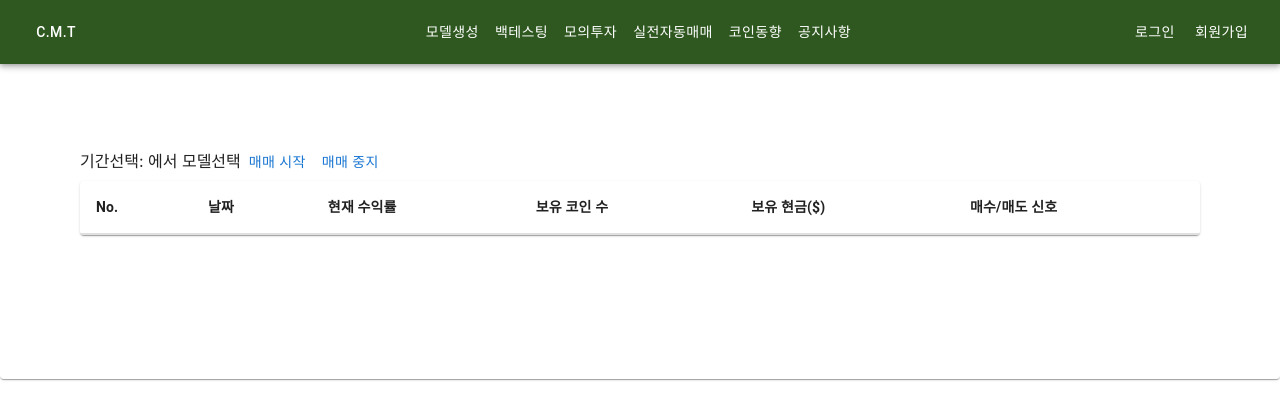
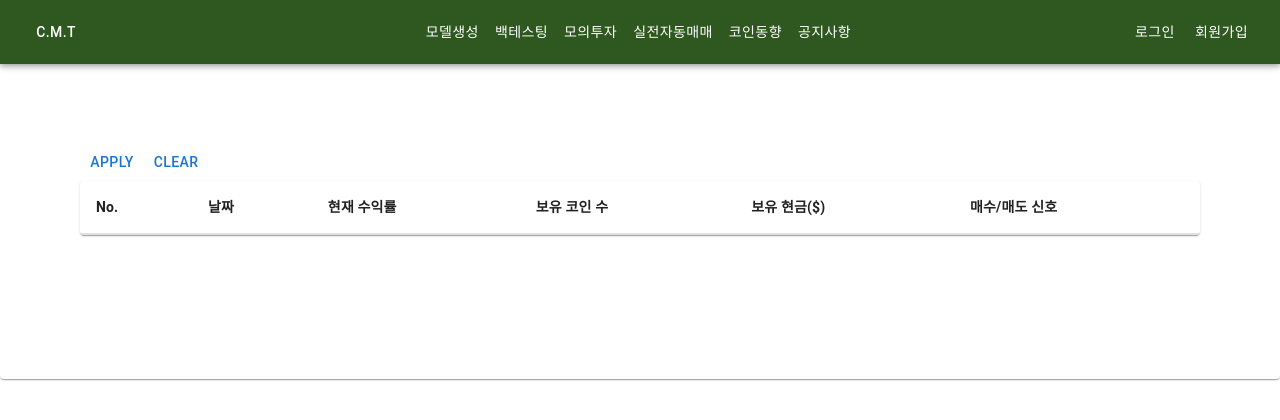
Before and after one commit to jiyeonBong/frontPractice, a React (Create React App) app: page /autotrading in a window 1280 px wide. Shown: the top 420 px of the page. Built offline with nearby package versions, Linux system fonts and the light colour scheme.

Commit message:
autotrading

```diff
--- a/package.json
+++ b/package.json
@@ -6,6 +6,7 @@
     "@emotion/react": "^11.10.6",
     "@emotion/styled": "^11.10.6",
     "@mui/icons-material": "^5.11.11",
+    "@mui/lab": "^5.0.0-alpha.125",
     "@mui/material": "^5.11.13",
     "@mui/styled-engine-sc": "^5.11.11",
     "@testing-library/jest-dom": "^5.16.5",
@@ -17,6 +18,7 @@
     "mysql": "^2.18.1",
     "react": "^18.2.0",
     "react-bootstrap": "^2.7.2",
+    "react-datepicker": "^4.11.0",
     "react-dom": "^18.2.0",
     "react-router-dom": "^6.9.0",
     "react-scripts": "5.0.1",
--- a/src/components/Pages/AutoTrading.js
+++ b/src/components/Pages/AutoTrading.js
@@ -1,20 +1,62 @@
 /*eslint-disable*/
-import React from 'react';
-import { TextField, Paper, Typography, Grid,Button,TableCell, TableContainer, Table, TableRow, IconButton } from '@mui/material';
+import React, {useState} from 'react';
+import { Box,TextField, Paper, Typography, Grid,Button,TableCell, TableContainer, Table, TableRow, IconButton } from '@mui/material';
+import DatePicker from '@mui/lab/DatePicker';
 
 const AutoTrading = () => {
+    const [startDate, setStartDate] = useState(null);
+    const [endDate, setEndDate] = useState(null);
+
+    const handleStartDateChange = (date) => {
+      setStartDate(date);
+    };
+
+    const handleEndDateChange = (date) => {
+      setEndDate(date);
+    };
+
+    const handleApplyButtonClick = () => {
+      console.log('Selected date range:', startDate, endDate);
+    };
+
+    const handleClearButtonClick = () => {
+      setStartDate(null);
+      setEndDate(null);
+    };
     return(
         <>
         <Grid item xs={12} sm={7.5}>
         <Paper sx={{ padding:10, display: 'flex', justifyContent: 'center' }}>
         <Grid container justifyContent="space-between" alignItems="center" sx={{ marginBottom: 8 }}>
-        <Grid item>
+            <Box display="flex" alignItems="center">
+            <DatePicker
+                label="Start Date"
+                value={startDate}
+                onChange={handleStartDateChange}
+                renderInput={(params) => <TextField {...params} />}
+                sx={{ mr: 1 }}
+            />
+            <DatePicker
+                label="End Date"
+                value={endDate}
+                onChange={handleEndDateChange}
+                renderInput={(params) => <TextField {...params} />}
+                sx={{ mr: 1 }}
+            />
+            <Box flexGrow={1} />
+            <Button onClick={handleApplyButtonClick}>Apply</Button>
+            <Button onClick={handleClearButtonClick}>Clear</Button>
+            </Box>
+        {/* <Grid item>
             기간선택:
+            <DatePicker selected={startDate} onChange={date => setStartDate(date)} />
             에서
+            <DatePicker selected={endDate} onChange={date => setEndDate(date)} />
+            까지
             모델선택
-            <Button>매매 시작</Button>
-            <Button>매매 중지</Button>
-        </Grid>
+            <Button variant="contained" color="success">매매 시작</Button>{" "}
+            <Button variant="contained" color="success">매매 중지</Button>
+        </Grid> */}
         <TableContainer component={Paper}>
             <Table sx={{ minWidth: 650 }} aria-label="simple table">
                 <TableRow>
```
Also changed, not shown: 1 other file (tests, documents, lock files or other folders).
